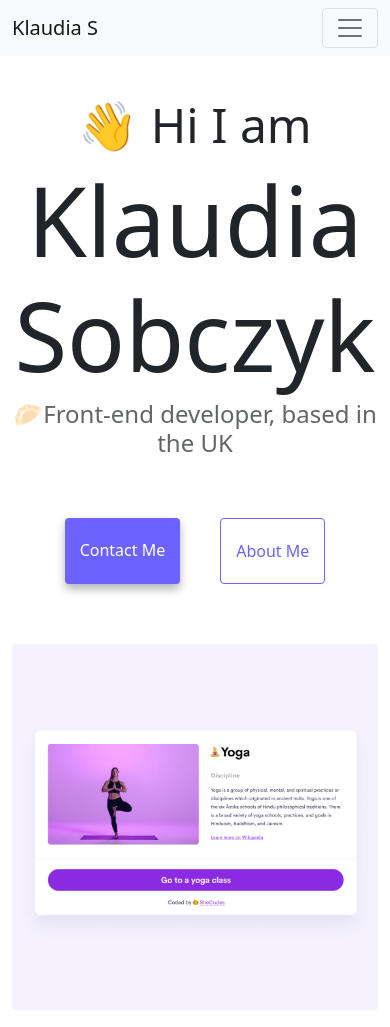
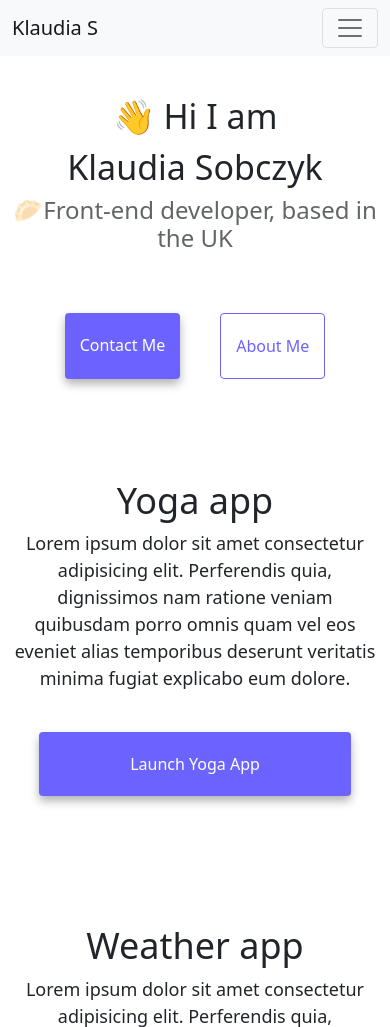
Before and after one commit to ghklaud9/Front-end-dev-site, a website: page index.html in a window 390 px wide. Shown: the top 1027 px of the page. Drawn offline with nearby package versions, Linux system fonts and the light colour scheme.

Commit message:
added media queries

```diff
--- a/index.html
+++ b/index.html
@@ -48,8 +48,8 @@
         </div>
       </div>
     </nav>
-    <h2 class="text-center">👋 Hi I am</h2>
-    <h1 class="text-center">Klaudia Sobczyk</h1>
+    <h2 class="text-center intro">👋 Hi I am</h2>
+    <h1 class="text-center intro">Klaudia Sobczyk</h1>
     <h3 class="text-center">🥟Front-end developer, based in the UK</h3>
     <div class="navigation-links">
       <a href="/about.html#contact" class="contact-link">Contact me</a>
@@ -59,7 +59,7 @@
       <div class="row">
         <div class="col-md-6">
           <img
-            class="img-fluid rounded"
+            class="img-fluid rounded intro-img"
             src="/images/yoga.png"
             alt="Image of yoga class"
           />
@@ -90,7 +90,7 @@
         </div>
         <div class="col-md-6">
           <img
-            class="img-fluid rounded"
+            class="img-fluid rounded intro-img"
             src="/images/weather.png"
             alt="Image of weather app"
           />
@@ -99,7 +99,7 @@
       <div class="row mt-5">
         <div class="col-md-6">
           <img
-            class="img-fluid rounded"
+            class="img-fluid rounded intro-img"
             src="/images/yogurt.png"
             alt="Yogurt"
           />
--- a/style.css
+++ b/style.css
@@ -106,3 +106,28 @@ button:hover {
 .about-paragraphs {
   background: white;
 }
+@media (max-width: 600px) {
+  .intro-img {
+    display: none;
+  }
+  .paragraph {
+    text-align: center;
+  }
+  .yoga-button,
+  .weather-button,
+  .yogurt-button {
+    display: block;
+    margin: 40px auto;
+    width: 85%;
+  }
+  h2 {
+    text-align: center;
+    font-size: 36px;
+  }
+  .intro {
+    font-size: 34px;
+  }
+  h1 {
+    margin-top: 10px;
+  }
+}
```
Also changed, not shown: about.html (+1 -1 lines).
